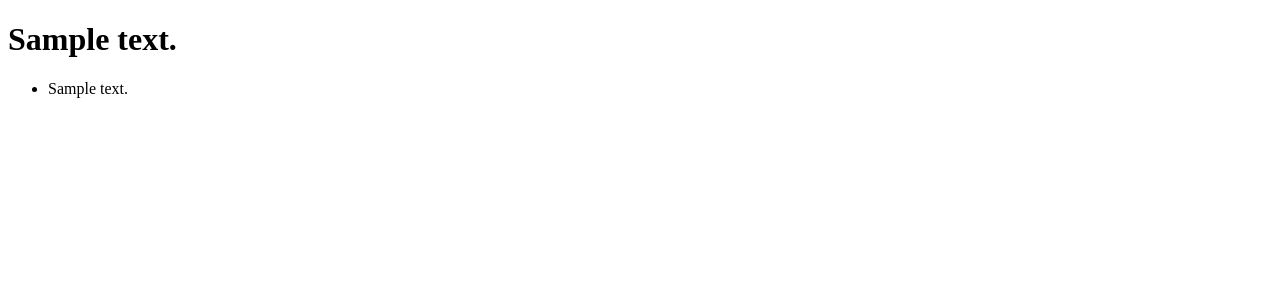
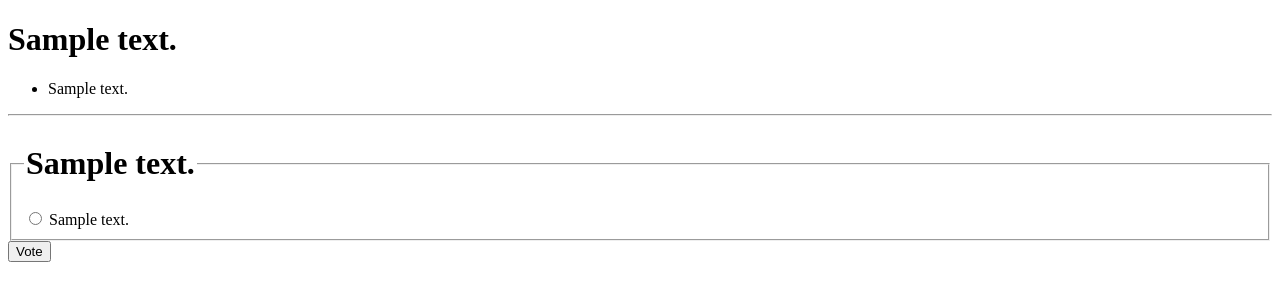
Before and after one commit to jav6/django-poll, a Django app: page /polls/specifics/1/ in a window 1280 px wide. Shown: the top 301 px of the page. Run offline with Django 3.2, Linux system fonts and the light colour scheme; tables that the repository leaves empty hold one stand-in row (values such as "Sample post").

Commit message:
Add - form for vote to choice of question

```diff
--- a/polls/templates/polls/detail.html
+++ b/polls/templates/polls/detail.html
@@ -13,5 +13,18 @@
     <li>{{ choice.choice_text }}</li>
 {% endfor %}
 </ul>
+<hr />
+<form action="{% url 'polls:vote' question.id %}" method="post">
+{% csrf_token %}
+<fieldset>
+    <legend><h1>{{ question.question_text }}</h1></legend>
+    {% if error_message %}<p><strong>{{ error_message }}</strong></p>{% endif %}
+    {% for choice in question.choice_set.all %}
+        <input type="radio" name="choice" id="choice{{ forloop.counter }}" value="{{ choice.id }}">
+        <label for="choice{{ forloop.counter }}">{{ choice.choice_text }}</label><br>
+    {% endfor %}
+</fieldset>
+<input type="submit" value="Vote">
+</form>
 </body>
 </html>
```
